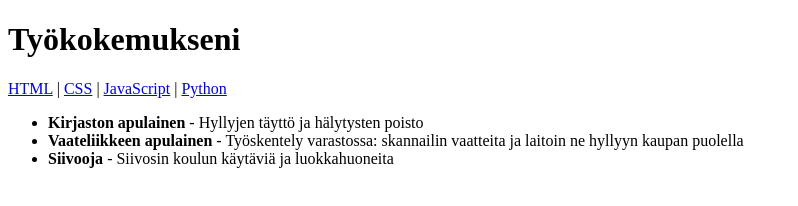
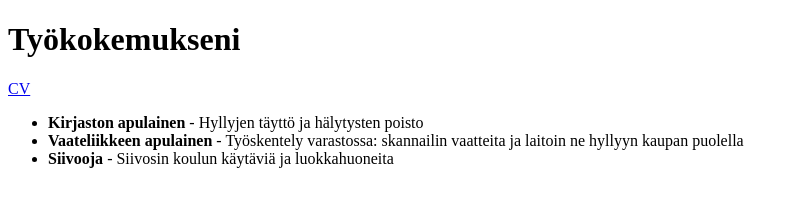
Before and after one commit to Cocksadsa/Projekti, a plain HTML site: page työkokemus.html in a window 1280 px wide. Shown: the whole page, without its empty margins (0-798 px from the left). Drawn offline with Linux system fonts and the light colour scheme.

Commit message:
Update työkokemus.html

```diff
--- a/työkokemus.html
+++ b/työkokemus.html
@@ -7,10 +7,8 @@
     <title>Työkokemus</title>
     <h1>Työkokemukseni</h1>
     <nav>
-        <a href="/html/">HTML</a> |
-        <a href="/css/">CSS</a> |
-        <a href="/js/">JavaScript</a> |
-        <a href="/python/">Python</a>
+        <a href="/CV.html">CV</a>
+
         </nav>
         <li</l1>
         <ul>
```
